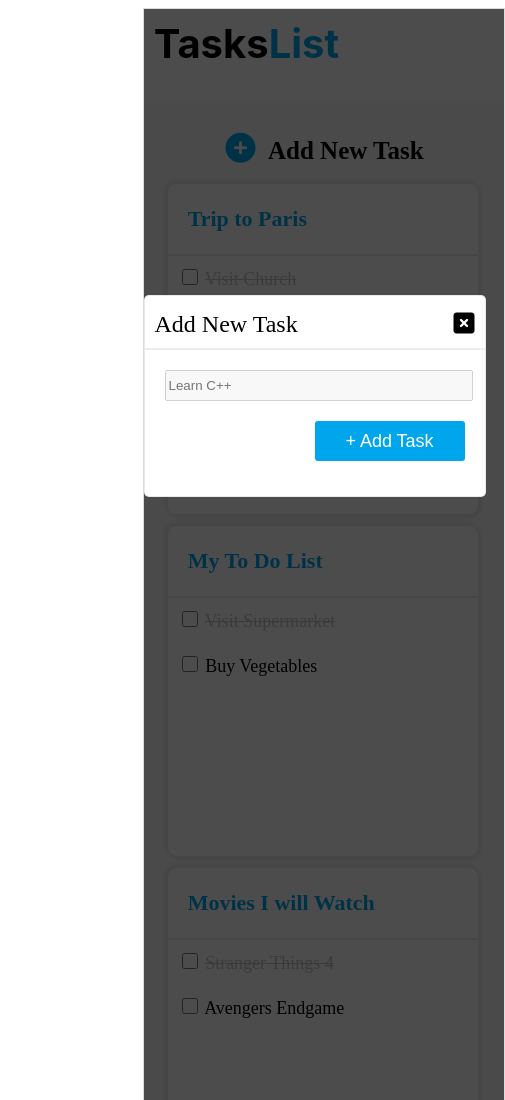
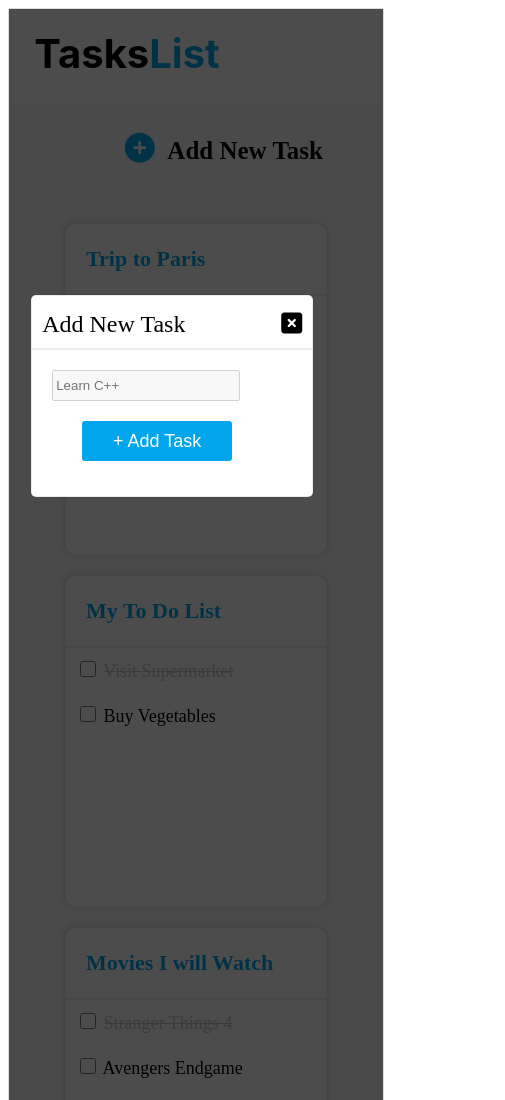
Before and after one commit to DurgamRakesh/Todo-App-Ui-Mobile, a plain HTML site: page index2.html in a window 390 px wide. Shown: the top 1100 px of the page, 505 px wide, since content can reach past the window. Drawn offline with Linux system fonts and the light colour scheme.

Commit message:
responsiveness

```diff
--- a/styles.css
+++ b/styles.css
@@ -4,11 +4,10 @@ body {
 }
 
 #div-container {
-    top: 0px;
+     top: 0px;
     left: 0px;
-    margin-left: 36%;
-    width: 360px;
-    height: 1600xpx;
+    width: 100%;
+    height: 100%;
     background: #F7F7F7 0% 0% no-repeat padding-box;
     opacity: 1;
     border: 1px solid #7B7B7B29;
@@ -16,9 +15,9 @@ body {
 }
 
 #div1 {
-    top: 0px;
+     top: 0px;
     left: 0px;
-    width: 360px;
+    width: 100%;
     height: 94px;
     background: #FFFFFF 0% 0% no-repeat padding-box;
     opacity: 1;
@@ -34,7 +33,7 @@ body {
 }
 
 #div21 {
-    margin: 30px 80px 0px 0px;
+    margin: 30px 60px 0px 0px;
     width: 200px;
     height: 60px;
     text-align: right;
@@ -53,11 +52,11 @@ body {
 
 #heading {
     margin-top: 0%;
-    padding: 10px;
+    padding: 20px 800px 20px 100px ;
     top: 0px;
-    left: 10%;
-    width: 160px;
-    height: 45px;
+    left: 137px;
+    width: 196px;
+    height: 49px;
     text-align: center;
     font: normal normal bold 40px/49px Inter;
     letter-spacing: 0px;
@@ -68,10 +67,9 @@ body {
 #container {
     justify-content: left;
     flex-wrap: wrap;
-    margin-top: 60px;
-    margin-left: 3px;
-    display: flow-root;
-    padding: 10px 10px 10px 10px;
+    margin: 100px 0px 0px 100px ;
+    display: flex;
+    padding: 10px 10px 10px 90px;
 
 }
 
@@ -115,6 +113,81 @@ body {
 
 }
 
+@media only screen and (min-width:756px) and (max-width:1024px){
+    #div-container {
+    width: 100%;
+    height: 100%;
+    background: #F7F7F7 0% 0% no-repeat padding-box;
+    opacity: 1;
+    border: 1px solid #7B7B7B29;
+
+}
+#heading {
+    margin-top: 0%;
+    padding: 20px 500px 20px 100px ;
+    top: 0px;
+    left: 137px;
+    width: 196px;
+    height: 49px;
+    text-align: center;
+    font: normal normal bold 40px/49px Inter;
+    letter-spacing: 0px;
+    opacity: 1
+
+}
+#container {
+    display: flex;
+    justify-content: center;
+    flex-wrap: wrap;
+    margin: 100px 0px 0px 0px ;
+    padding: 10px;
+
+}
+}
+@media only screen and (min-width:326px) and (max-width:756px){
+    #div-container {
+    width: 100%;
+    height: 100%;
+    background: #F7F7F7 0% 0% no-repeat padding-box;
+    opacity: 1;
+    border: 1px solid #7B7B7B29;
+
+}
+#heading {
+    margin-top: 0%;
+    padding: 20px ;
+    top: 0px;
+    left: 137px;
+    width: 196px;
+    height: 49px;
+    text-align: center;
+    font: normal normal bold 40px/49px Inter;
+    letter-spacing: 0px;
+    opacity: 1
+
+}
+#container {
+    display: flex;
+    justify-content: center;
+    flex-wrap: wrap;
+    margin: 100px 0px 0px 0px ;
+    padding: 10px;
+
+}
+.cards {
+    width: 260px;
+    height: 330px;
+    background: #FFFFFF 0% 0% no-repeat padding-box;
+    border: 1px solid #EDEDED;
+    border-radius: 10px;
+    opacity: 1;
+    margin: 10px 10px 10px 10px;
+    box-shadow: 2px 2px 5px #7B7B7B29, -2px -2px 5px #7B7B7B29;
+
+
+}
+}
+
 /*page2*/
 
 .p2-blur {
@@ -124,13 +197,13 @@ body {
 
 .p2-popup {
     height: 200px;
-    width: 340px;
+    width: 400px;
     border: 1px solid #7B7B7B29;
     background-color: white;
     position: absolute;
     border-radius: 5px;
     top: 35%;
-    left: 36.8%;
+    left: 36%;
 
 
 }
@@ -162,11 +235,66 @@ body {
     color: white;
     border: #00A5EC;
     border-radius: 3px;
-    float: right;
+    display: block;
     font-size: large;
-    margin: 20px 20px 0px 0px;
+    margin: 20px 20px 0px 130px;
 }
+@media only screen and (min-width:756px) and (max-width:1024px){
+    .p2-popup {
+    height: 200px;
+    width: 400px;
+    border: 1px solid #7B7B7B29;
+    background-color: white;
+    position: absolute;
+    border-radius: 5px;
+    top: 35%;
+    left: 25%;
 
+
+}
+}
+@media only screen and (min-width:326px) and (max-width:756px){
+    .p2-popup {
+    height: 200px;
+    width: 300px;
+    border: 1px solid #7B7B7B29;
+    background-color: white;
+    position: absolute;
+    border-radius: 5px;
+    top: 35%;
+    left: 25%;
+
+}
+#p2t {
+    width: 180px;
+    height: 25px;
+    margin: 10px 10px 0px 20px;
+
+}
+#button {
+    width: 150px;
+    height: 40px;
+    background-color: #00A5EC;
+    color: white;
+    border: #00A5EC;
+    border-radius: 3px;
+    display: block;
+    font-size: large;
+    margin: 20px 20px 0px 50px;
+}
+}
+@media only screen and (min-width:326px) and (max-width:452px){
+    .p2-popup {
+        height: 200px;
+        width: 280px;
+        border: 1px solid #7B7B7B29;
+        background-color: white;
+        position: absolute;
+        border-radius: 5px;
+        top: 35%;
+        left: 8%;
+    }
+}
 
 /*page3*/
 
@@ -178,14 +306,14 @@ body {
 
 #p3p {
     display: inline;
-    margin: 0px 0px 0px 60px;
+    margin: 0px 0px 0px 100px;
 
 }
 
 .card1 {
-    width: 340px;
+    width: 400px;
     height: 280px;
-    margin: 50px 310px 0px 10px;
+    margin: 50px 310px 0px 450px;
 
 }
 
@@ -193,3 +321,28 @@ a {
     color: black;
     text-decoration: none;
 }
+@media only screen and (min-width:756px) and (max-width:1024px){
+    .card1 {
+        width: 400px;
+        height: 280px;
+        margin: 50px 0px 0px 220px;
+
+    }
+}
+
+@media only screen and (min-width:326px) and (max-width:756px){
+    .card1 {
+        width: 300px;
+        height: 280px;
+        margin: 50px 0px 0px 90px;
+
+    }
+}
+@media only screen and (min-width:326px) and (max-width:452px){
+    .card1 {
+        width: 280px;
+        height: 280px;
+        margin: 50px 0px 0px 20px;
+
+    }
+}
```
